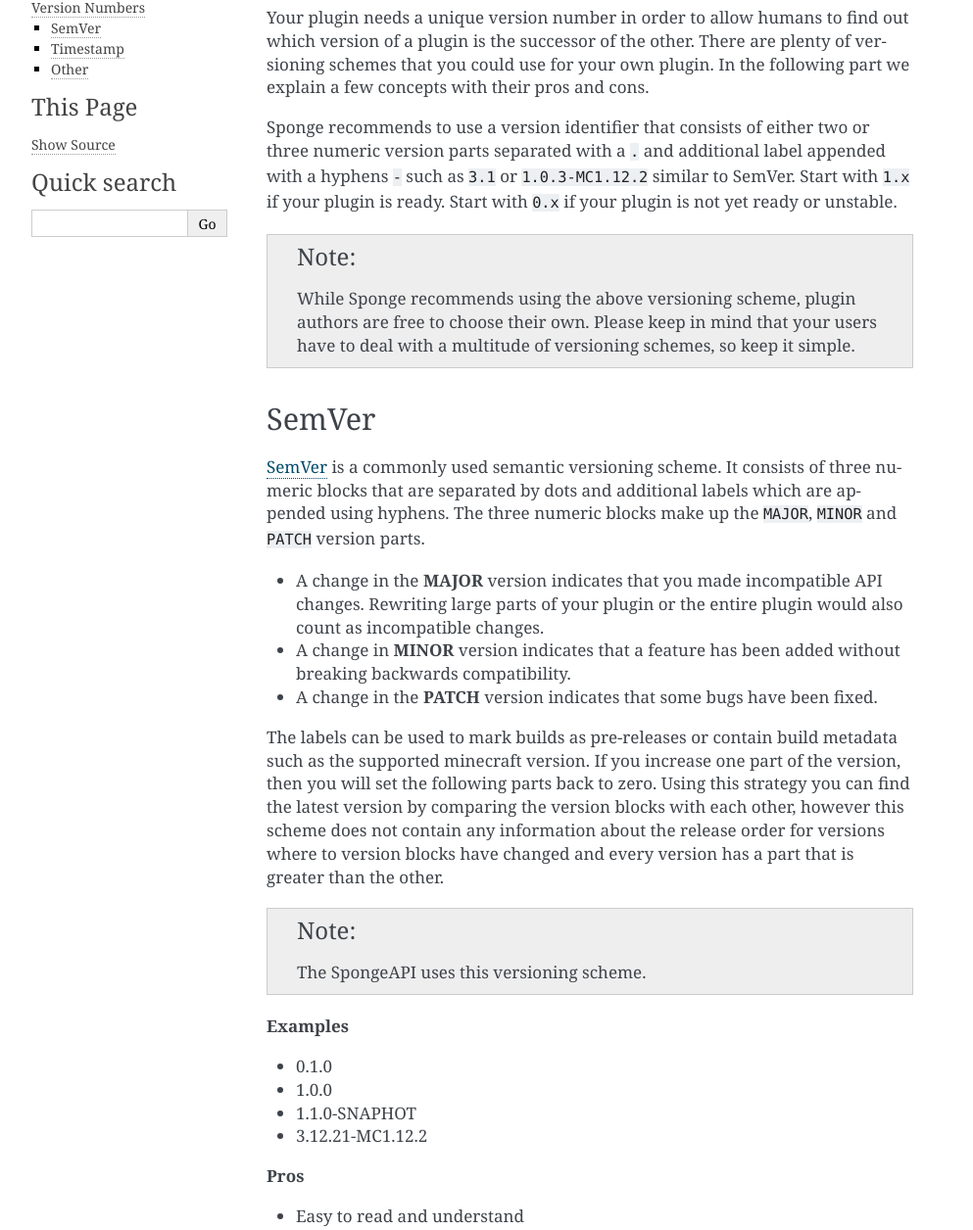
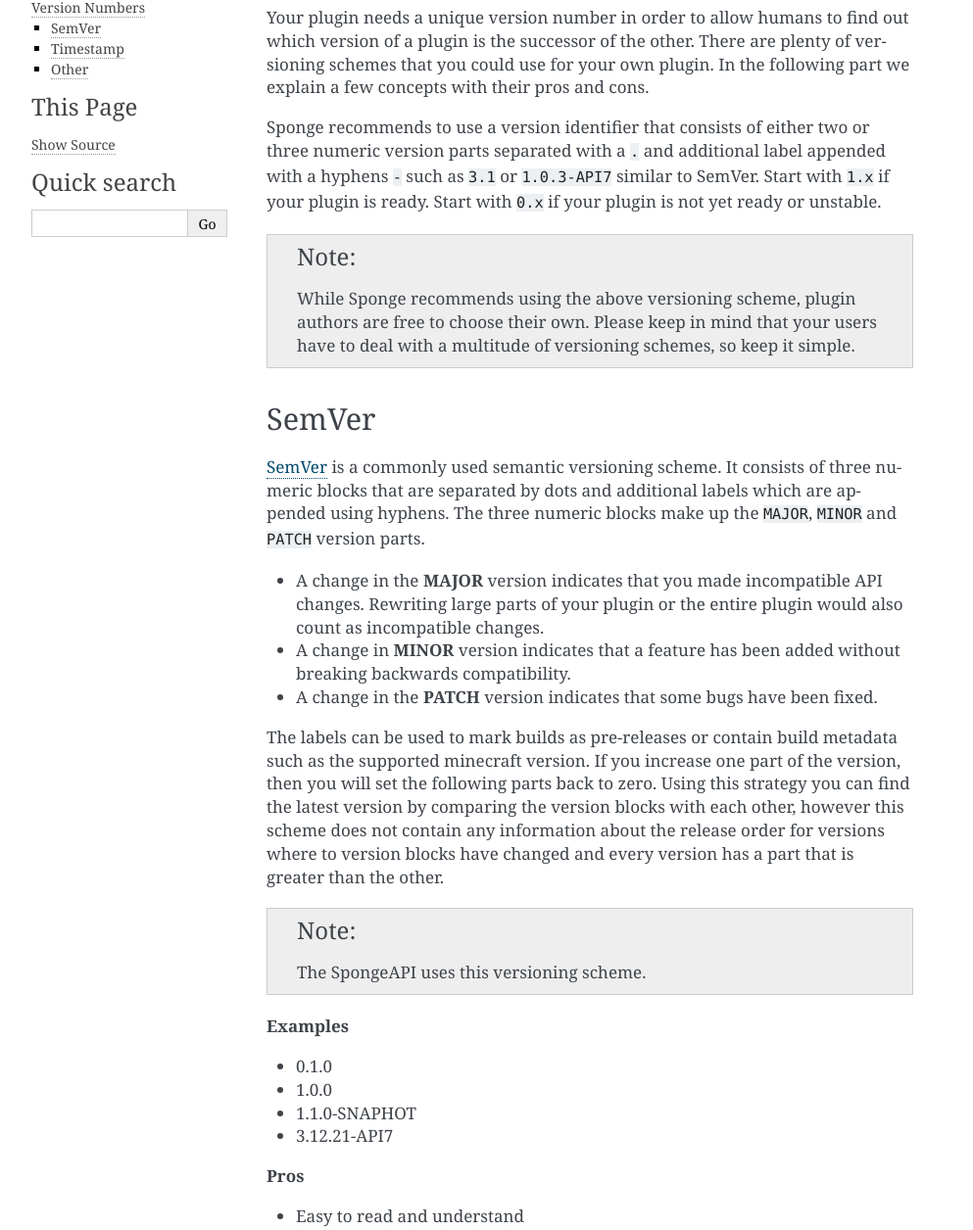
Before and after one commit to SpongePowered/SpongeDocs, a Sphinx documentation site: the page built from source/plugin/project/version-numbers.rst, in a window 1280 px wide. Shown: the part 97-1353 px from the top of the page at 98% size, without its empty margins (148-1141 px from the left). Built offline with Sphinx 7.4.7, drawn with Linux system fonts in a browser that asks for light colours; pages that are not in the unit, such as notebooks, are missing from menus.

Commit message:
Use API version instead of Minecraft version

```diff
--- a/source/plugin/project/version-numbers.rst
+++ b/source/plugin/project/version-numbers.rst
@@ -6,7 +6,7 @@
 part we explain a few concepts with their pros and cons.
 
 Sponge recommends to use a version identifier that consists of either two or three numeric version parts separated with
-a ``.`` and additional label appended with a hyphens ``-`` such as ``3.1`` or ``1.0.3-MC1.12.2`` similar to SemVer.
+a ``.`` and additional label appended with a hyphens ``-`` such as ``3.1`` or ``1.0.3-API7`` similar to SemVer.
 Start with ``1.x`` if your plugin is ready. Start with ``0.x`` if your plugin is not yet ready or unstable.
 
 .. note::
@@ -42,7 +42,7 @@
 * 0.1.0
 * 1.0.0
 * 1.1.0-SNAPHOT
-* 3.12.21-MC1.12.2
+* 3.12.21-API7
 
 **Pros**
 
```
